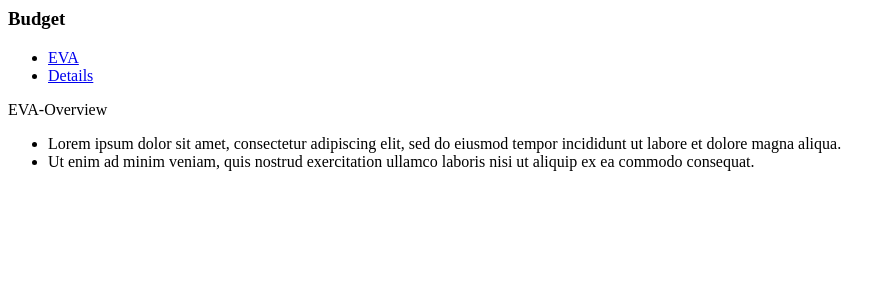
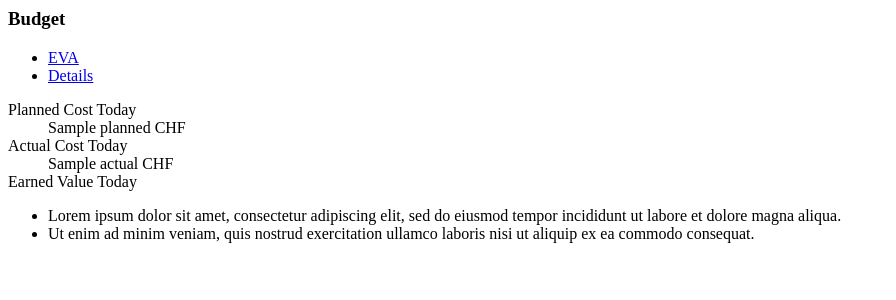
Before and after one commit to linuxbasic/project-dashboard, a Django app: template dashboard/templates/dashboard/partials/budget.html in a window 1280 px wide. Shown: the top 300 px of the page, without its empty margins (0-896 px from the left). Run offline with Django 3.2, Linux system fonts and the light colour scheme; the template is opened without the code that fills it: most values are stand-ins (such as "Sample title", 1, 10 or a date in 2020).

Commit message:
Add planned and actual cost to dashboard

```diff
--- a/dashboard/templates/dashboard/partials/budget.html
+++ b/dashboard/templates/dashboard/partials/budget.html
@@ -1,7 +1,7 @@
 <div class="uk-card uk-card-default uk-card-body uk-margin">
     <div class="uk-grid-small uk-flex-middle" uk-grid>
         <div class="uk-width-auto">
-            {% include 'dashboard/elements/status.html' with status_code=2 %}
+            {% include 'dashboard/elements/status.html' with status_code=status.budget %}
         </div>
         <h3 class="uk-card-title">Budget</h3>
     </div>
@@ -14,7 +14,14 @@
             </ul>
         </div>
         <div class="uk-width-1-4">
-            EVA-Overview
+            <dl>
+                <dt>Planned Cost Today</dt>
+                <dd>{{ cost.planned }} CHF</dd>
+                <dt>Actual Cost Today</dt>
+                <dd>{{ cost.actual }} CHF</dd>
+                <dt>Earned Value Today</dt>
+                <dd></dd>
+            </dl>
         </div>
         <div class="uk-width-expand@m">
             <ul id="budget-tabs" class="uk-switcher">
```
Also changed, not shown: dashboard/views.py (+17 -5 lines).
